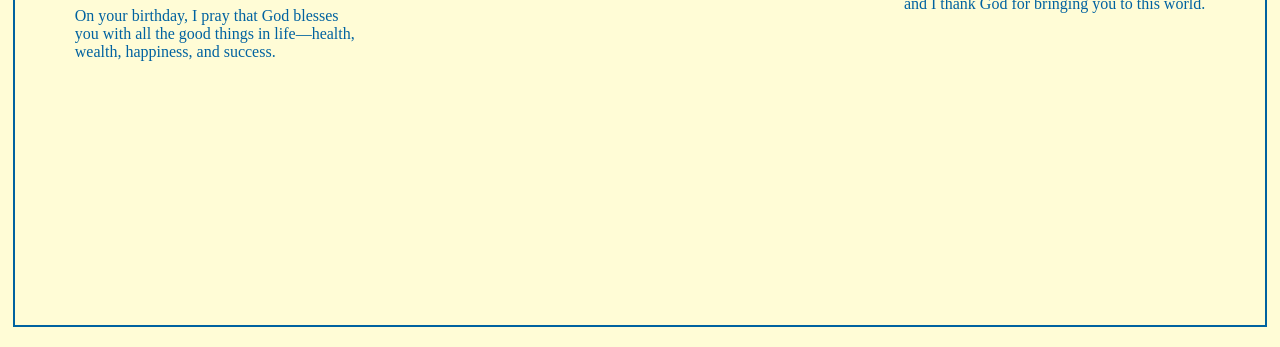
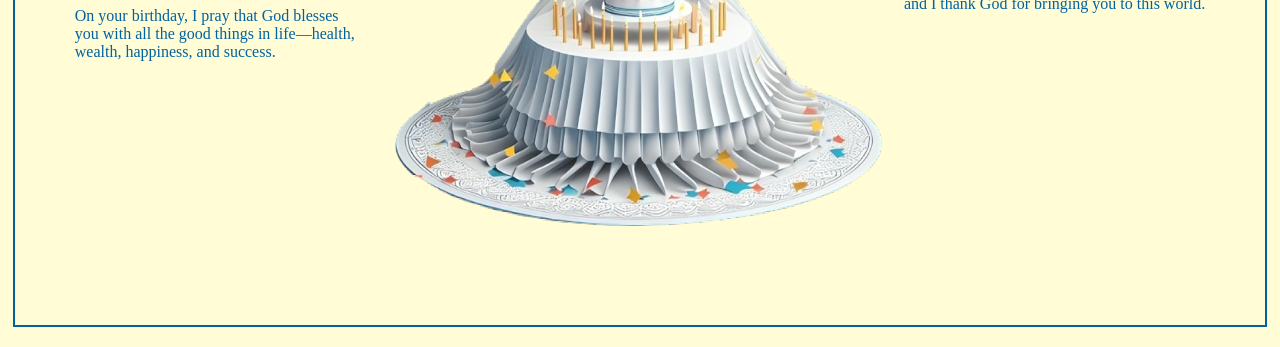
Before and after one commit to shivambhardwaj719/birthday, a plain HTML site: page index.html in a window 1280 px wide. Shown: the part 453-800 px from the top of the page. Drawn offline with Linux system fonts and the light colour scheme.

Commit message:
Update index.html

```diff
--- a/index.html
+++ b/index.html
@@ -36,7 +36,7 @@
                 <h2>Happy</h2>
             </div>
         </div>
-        <img src="../first/a5.png" alt="">
+        <img src="a5.png" alt="">
         <div class="third">
             <h1>Birthday</h1>
         </div>
```
